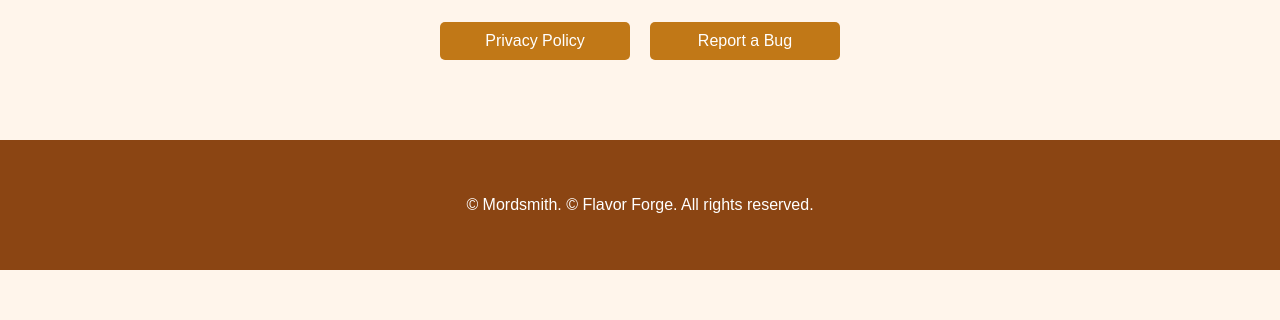
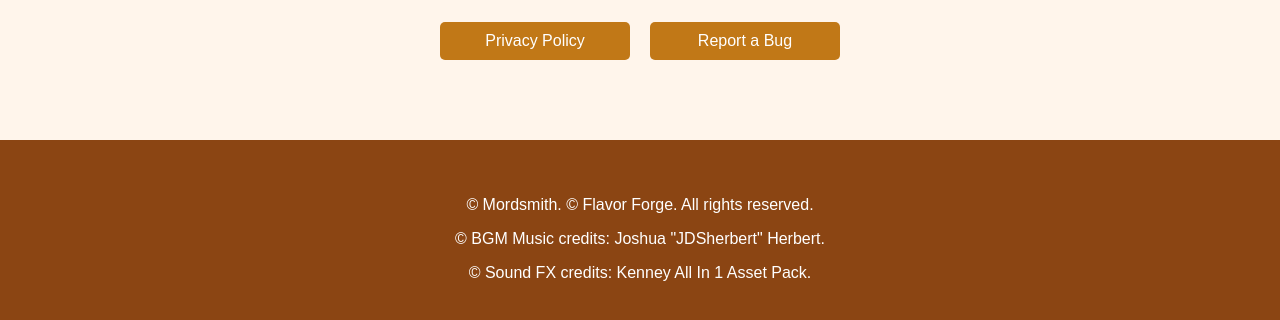
Before and after one commit to MorElmaliach/flavorforge, a plain HTML site: page docs/index.html in a window 1280 px wide. Shown: the part 848-1168 px from the top of the page. Before the commit the page ends 1118 px from the top, so only its background shows below. Drawn offline with Linux system fonts and the light colour scheme.

Commit message:
added bgm credits

```diff
--- a/docs/index.html
+++ b/docs/index.html
@@ -287,6 +287,8 @@
 <footer class="footer">
     <div class="container">
         <p>&copy; Mordsmith. &copy; Flavor Forge. All rights reserved.</p>
+        <p>&copy; BGM Music credits: Joshua "JDSherbert" Herbert.</p>
+        <p>&copy; Sound FX credits: Kenney All In 1 Asset Pack. </p>
     </div>
 </footer>
 </body>
```
